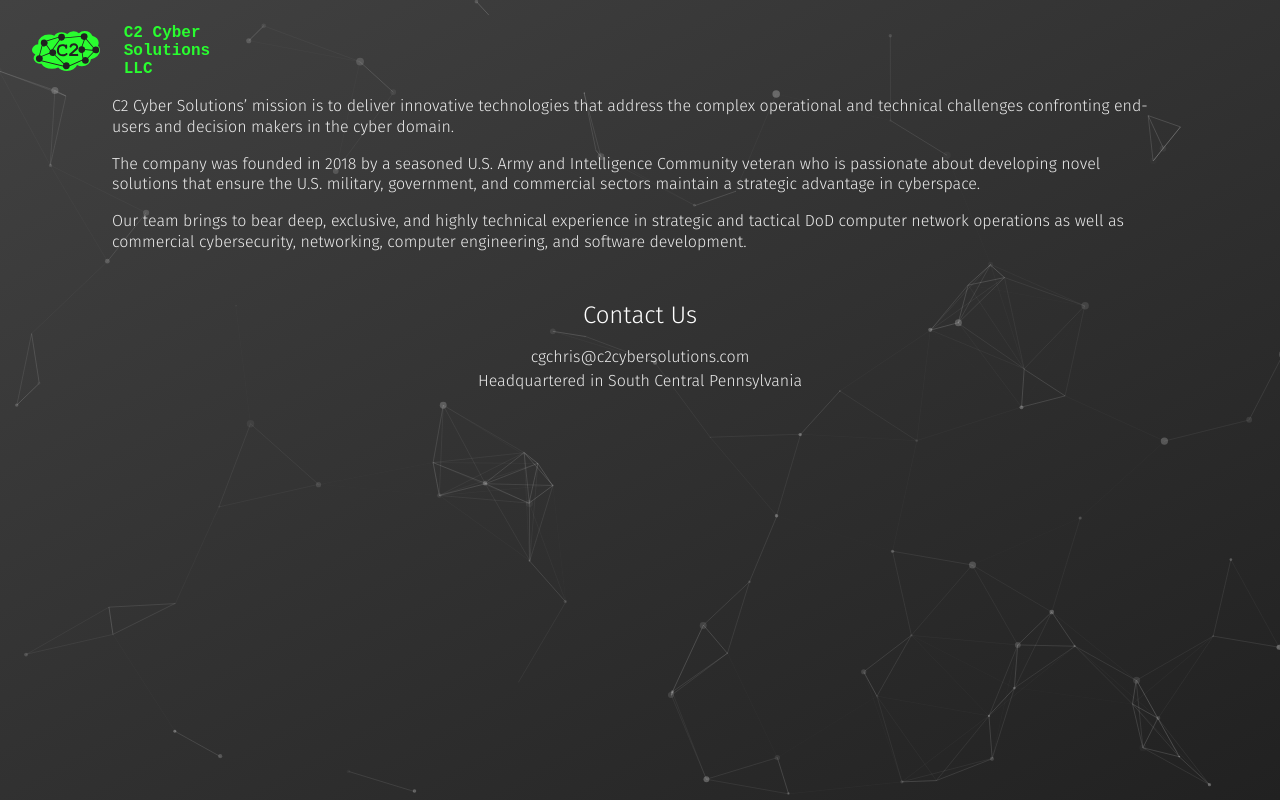
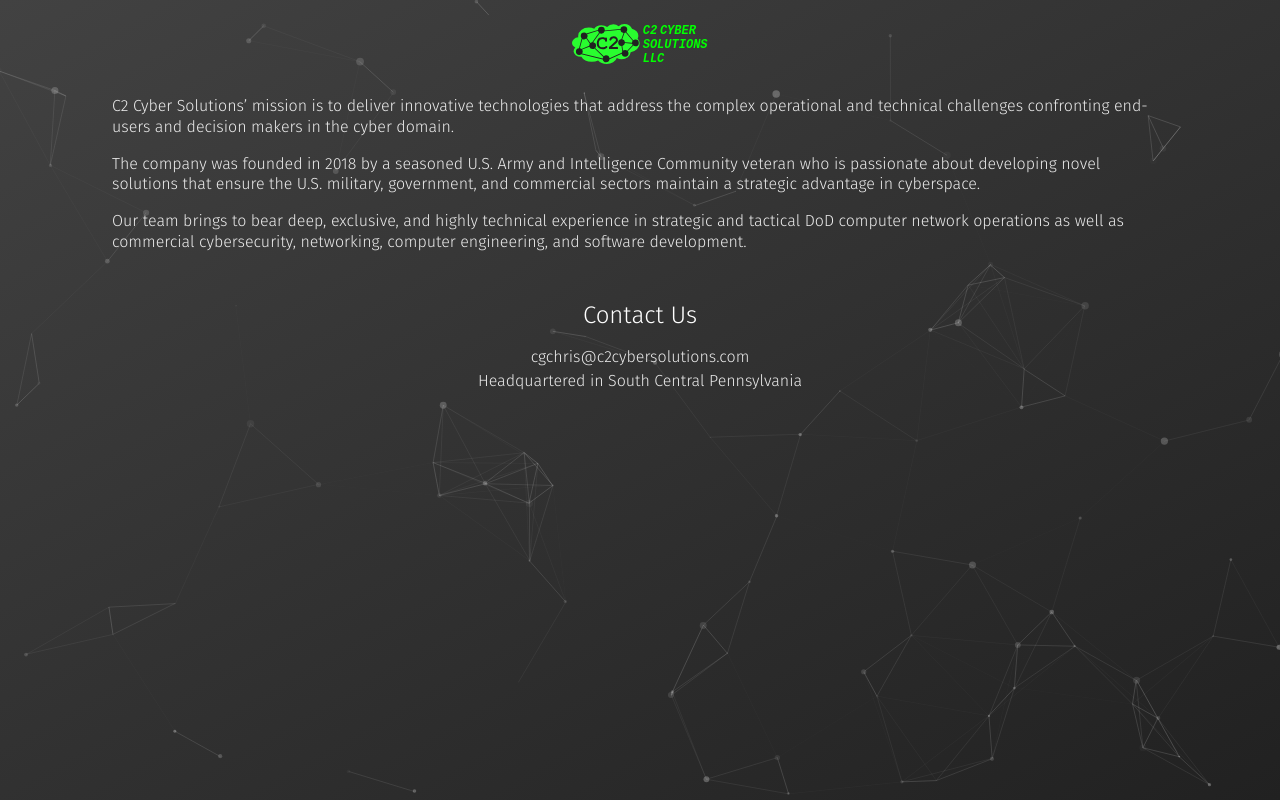
Before and after one commit to C2CyberSolutions/Website, a website built with webpack: page src/index.html in a window 1280 px wide. Built offline with nearby package versions, Linux system fonts and the light colour scheme.

Commit message:
Add logo with text

```diff
--- a/src/index.html
+++ b/src/index.html
@@ -14,18 +14,7 @@
     <header>
       <div class="header-content">
         <div class="logo-image">
-          <img src="./assets/C2 interted.svg" alt="Logo" />
-        </div>
-        <div class="company-name">
-          <div>
-            C2 Cyber
-          </div>
-          <div>
-            Solutions
-          </div>
-          <div>
-            LLC
-          </div>
+          <img src="./assets/C2 inverted text.svg" alt="Logo" />
         </div>
       </div>
     </header>
--- a/src/style.scss
+++ b/src/style.scss
@@ -38,6 +38,7 @@
   display: flex;
 
   align-items: center;
+  justify-content: center;
 }
 
 .logo-image {
@@ -47,14 +48,6 @@
   > img {
     height: 100%;
   }
-}
-
-.company-name {
-  margin-left: 24px;
-
-  color: #29fd2f;
-  font-family: 'Courier New';
-  font-weight: 700;
 }
 
 .content {
```
Also changed, not shown: src/assets/C2 inverted text.svg (added).
